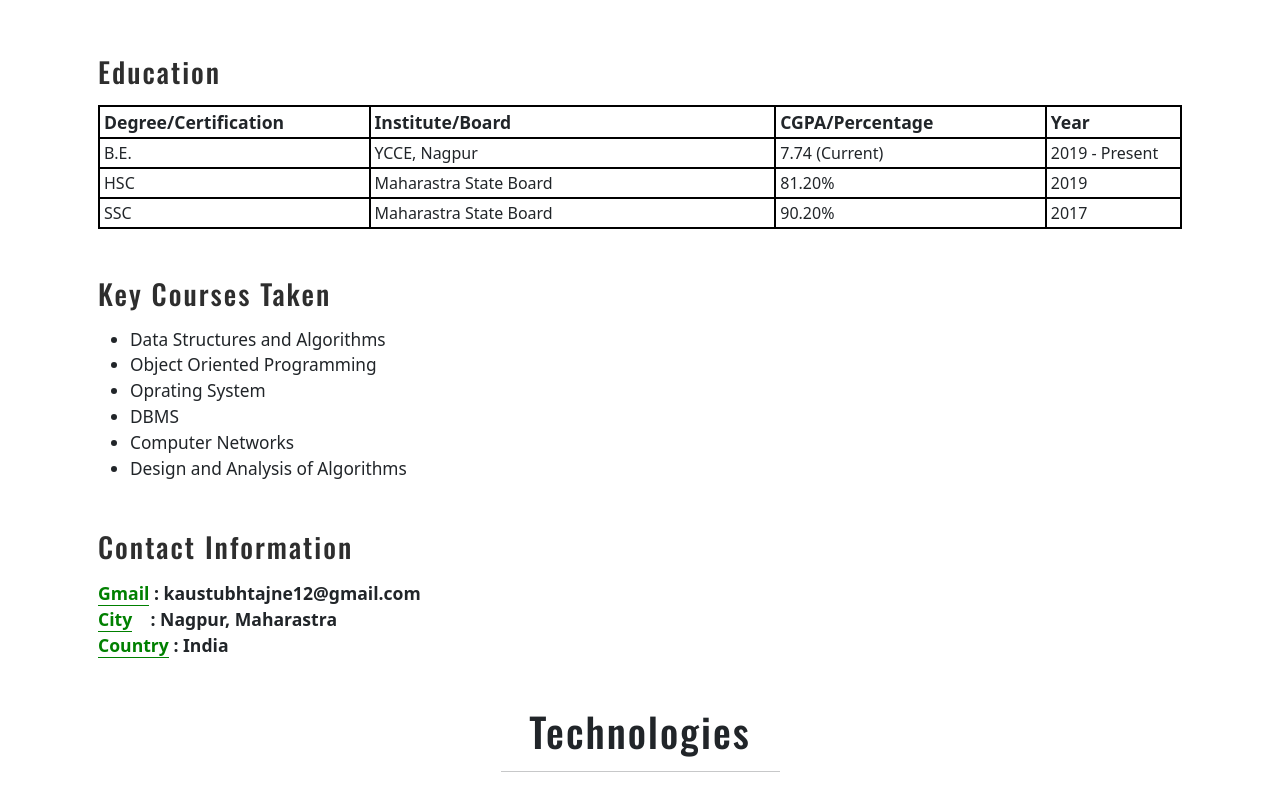
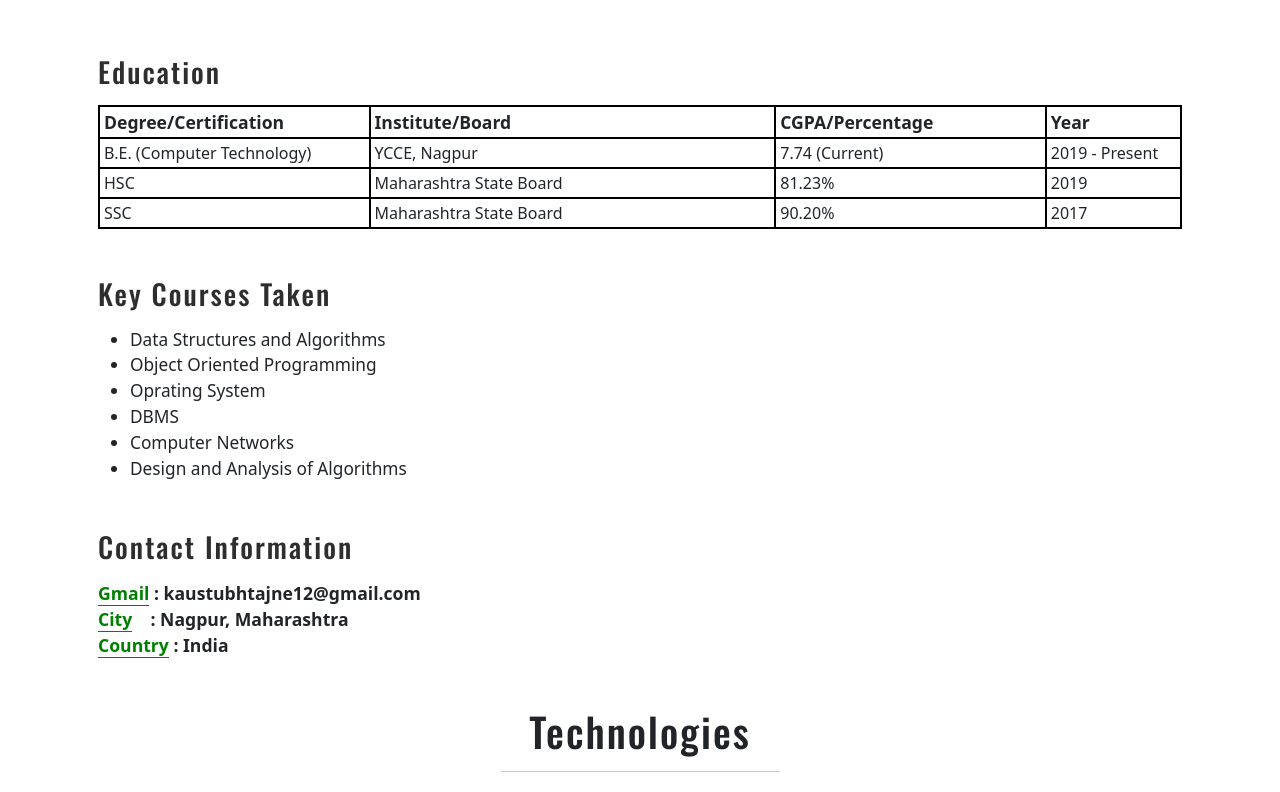
Before and after one commit to kaustubh-tajne/Portfolio, a React (Create React App) app in the folder client/: page / in a window 1280 px wide. Shown: the part 680-1472 px from the top of the page. Built offline with nearby package versions, Linux system fonts and the light colour scheme; no server answers; the HTML template or start-up script is replaced by a standard one.

Commit message:
Spellig correction

```diff
--- a/client/src/components/Home/AboutMe.js
+++ b/client/src/components/Home/AboutMe.js
@@ -72,18 +72,18 @@ const AboutMe = () => {
               <div className="head_grid">CGPA/Percentage</div>
               <div className="head_grid">Year</div>
 
-              <div>B.E.</div>
+              <div>B.E. (Computer Technology)</div>
               <div>YCCE, Nagpur</div>
               <div>7.74 (Current)</div>
               <div>2019 - Present</div>
 
               <div>HSC</div>
-              <div>Maharastra State Board</div>
-              <div>81.20%</div>
+              <div>Maharashtra State Board</div>
+              <div>81.23%</div>
               <div>2019</div>
 
               <div>SSC</div>
-              <div>Maharastra State Board</div>
+              <div>Maharashtra State Board</div>
               <div>90.20%</div>
               <div>2017</div>
             </div>
@@ -111,7 +111,7 @@ const AboutMe = () => {
             </div>
             <div className="info_contact">
               <span className="gmail_head">City</span>
-              <span> &nbsp;&nbsp; : Nagpur, Maharastra</span>
+              <span> &nbsp;&nbsp; : Nagpur, Maharashtra</span>
             </div>
             <div className="info_contact">
               <span className="gmail_head">Country</span>
```
